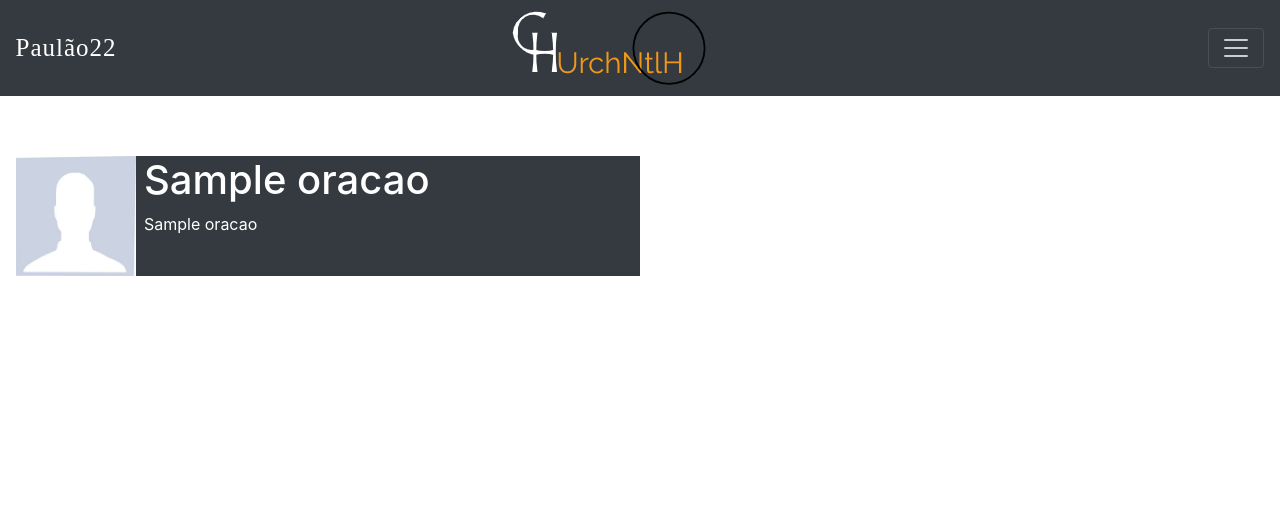
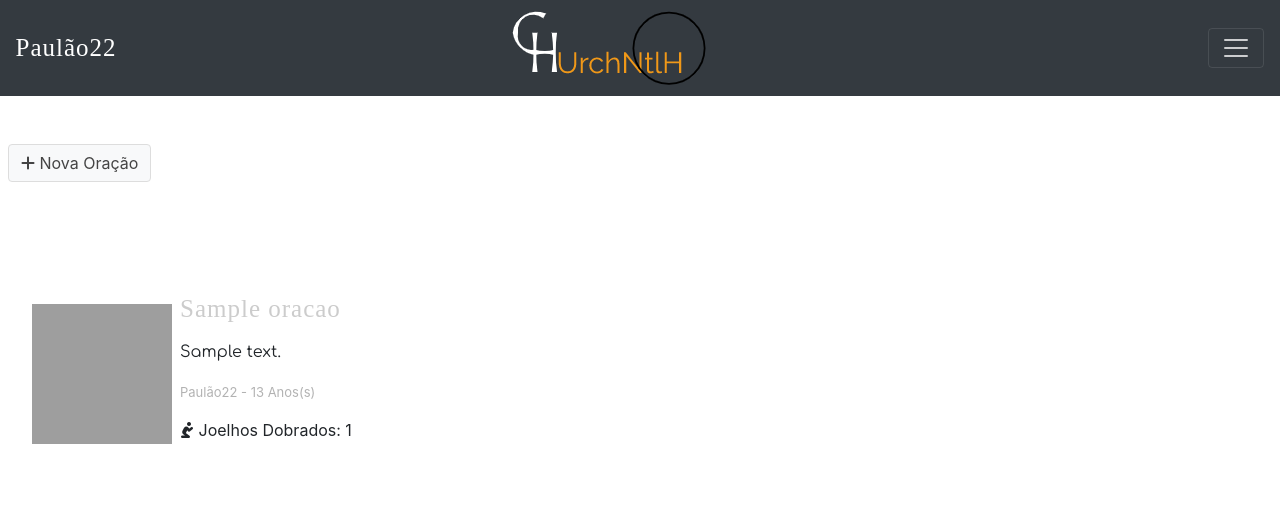
Before and after one commit to isaacrochaoliveira/igreja-projeto, a PHP site: page /dashboard-fieis/index.php in a window 1280 px wide. Shown: the top 505 px of the page. Run offline with PHP 8.4, Linux system fonts and the light colour scheme; a user stored in the database is signed in; data comes from the database, SQL or seed files in the repository; tables that the repository leaves empty hold one stand-in row (values such as "Sample post"); some libraries are stand-ins or nearby versions; some web fonts are replaced; grey boxes are pictures that could not be loaded.

Commit message:
Sistema para Igrejas

```diff
--- a/final/assets/styles/dashboard.css
+++ b/final/assets/styles/dashboard.css
@@ -42,6 +42,10 @@
     padding: 0px;
 }
 
+body {
+    margin: 0px 5px;
+}
+
 .font-s-7 {
     font-size: 46px;
 }
@@ -66,3 +70,22 @@
 .mt-60-px {
     margin-top: 60px;
 }
+
+.span-style-oracao {
+    font-size: 25px;
+    color: #ccc;
+    font-family: Lobster-Two;
+    letter-spacing: 1px;
+}
+
+.p-style-oracao {
+    font-family: 'ComfortaaRegular';
+    font-size: 16px;
+    line-height: 29px;
+    margin-top: 10px;
+}
+
+.nome-style-oracao {
+    font-size: 13px;
+    color: rgba(0, 0, 0, 0.3);
+}
--- a/final/dashboard-fieis/home.php
+++ b/final/dashboard-fieis/home.php
@@ -5,9 +5,10 @@ require_once('../config.php');
 require_once('../conexao.php');
 
 ?>
-
+<div class="mt-5 ml-2">
+    <button type="button" class="btn btn-default" data-bs-toggle="modal" data-bs-target="#exampleModal"><i class="fa-solid fa-plus"></i> Nova Oração</button>
+</div>
 <section class="d-flex mt-60-px mx-3 flex-wrap">
-
     <?php
         $query = $pdo->query("SELECT * FROM oracao JOIN usuarios ON oracao.id_criador = usuarios.id");
         $res = $query->fetchAll(PDO::FETCH_ASSOC);
@@ -16,23 +17,45 @@ require_once('../conexao.php');
                 foreach ($res[$i] as $key => $value) {
                 }
                 ?>
-                    <div class="d-flex bg-dark mb-3" style="width: 50%;">
+                <div class="d-flex mb-3 py-5 px-3" style="width: 50%;">
                     <?php
                     $titulo = $res[$i]['titulo'];
                     $descricao = $res[$i]['descricao'];
+                    $imagem = $res[$i]['perfil'];
+                    $nome_usuario = $res[$i]['nome'];
+                    $nasc = $res[$i]['nasc'];
+                    $idade = date('Y') - intVal($nasc);
+                    $joelhos_dobrados = $res[$i]['orando'];
                     ?>
 
-                    <img src="<?=IMAGEM."images-web/sem-foto.webp"?>" alt="Sem Foto do Grupo" width="120" height="120">
+                    <img src="<?=UPLOADS.$imagem?>" class="my-auto" alt="Sem Foto de Perfil" width="140" height="140">
                     <div class="ml-2">
-                        <h1><?=$titulo?></h1>
-                        <p><?=$titulo?></p>
+                        <span class="span-style-oracao"><?=$titulo?></span>
+                        <p class="p-style-oracao"><?=$descricao?></p>
+                        <p class="nome-style-oracao"><?=$nome_usuario." - ". $idade. " Anos(s) "?></p>
+                        <p><i class="fa-solid fa-person-praying"></i><?=" Joelhos Dobrados: ".$joelhos_dobrados?></p>
                     </div>
-                    <?php
-                    ?>
                 </div>
                 <?php
             }
         }
     ?>
+</section>
 
-</section>
+<div class="modal fade" id="exampleModal" data-bs-backdrop="static" tabindex="-1" aria-labelledby="exampleModalLabel" aria-hidden="true">
+    <div class="modal-dialog">
+        <div class="modal-content">
+            <div class="modal-header">
+                <h1 class="modal-title fs-5" id="exampleModalLabel">Modal title</h1>
+                <button type="button" class="btn-close" data-bs-dismiss="modal" aria-label="Close"></button>
+            </div>
+            <div class="modal-body">
+                ...
+            </div>
+            <div class="modal-footer">
+                <button type="button" class="btn btn-secondary" data-bs-dismiss="modal">Close</button>
+                <button type="button" class="btn btn-primary">Save changes</button>
+            </div>
+        </div>
+    </div>
+</div>
```
Also changed, not shown: final/assets/img/fotos/sem-foto.jpg (added). Lines whose indentation alone changed are shown as unchanged.
